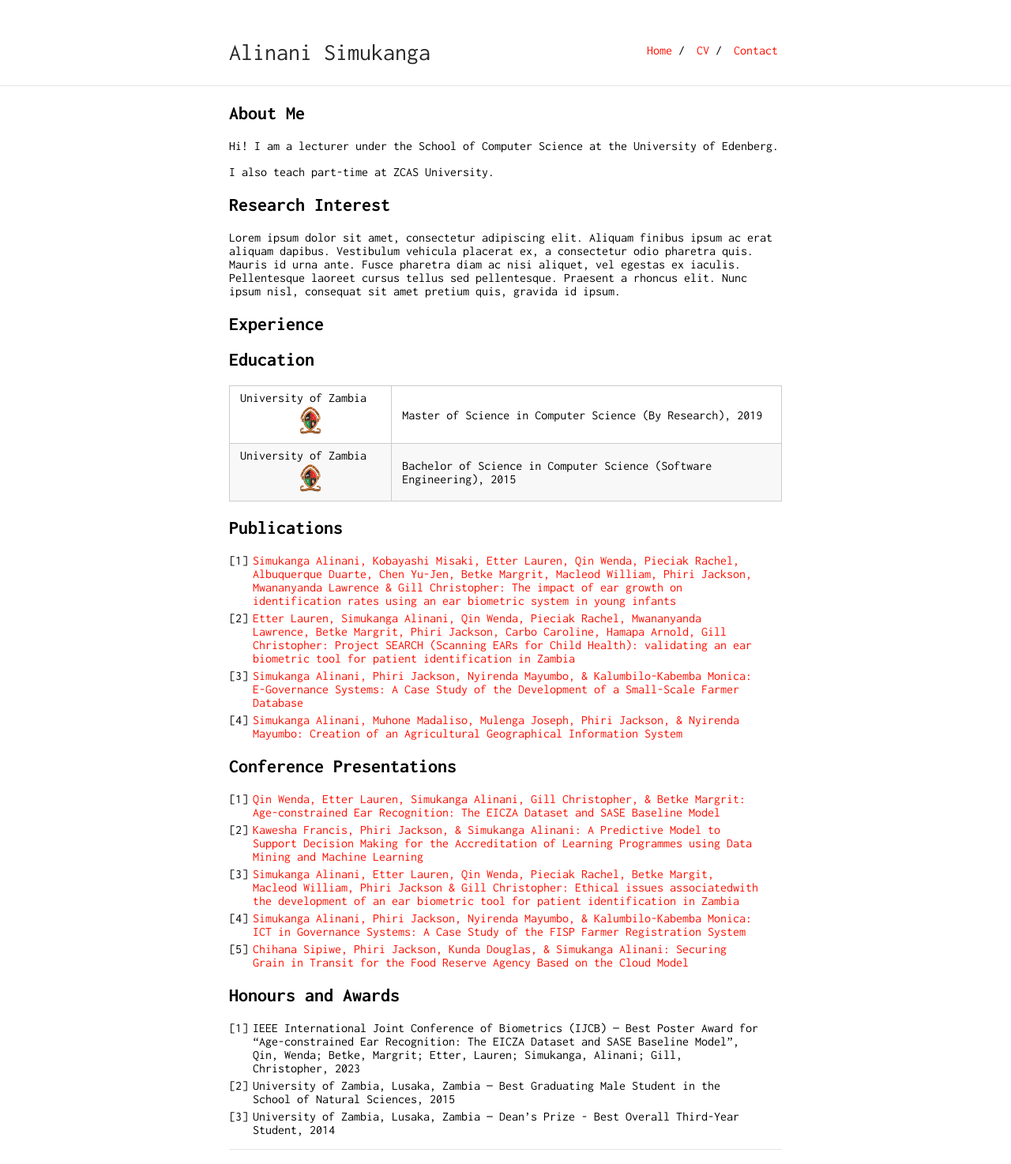
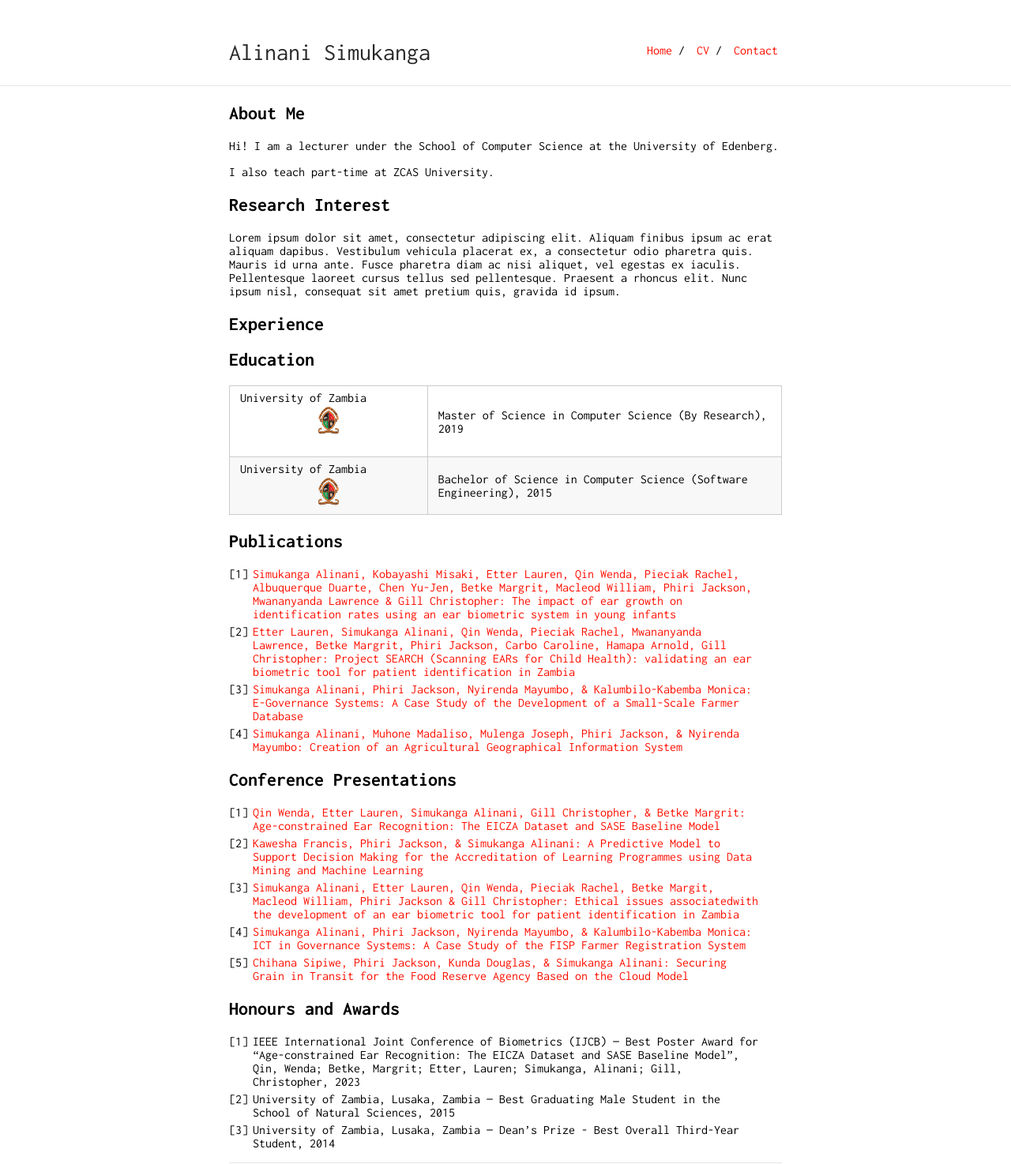
Before and after one commit to a1inani/a1inani.github.io, a Jekyll site: the page built from index.md, in a window 1280 px wide. Shown: the whole page at 79% size. Built offline with Jekyll 4.4.1, drawn with Linux system fonts in a browser that asks for light colours; our own code applies the rules of GitHub Pages for plain Markdown files.

Commit message:
Add blank spaces

```diff
--- a/index.md
+++ b/index.md
@@ -18,7 +18,7 @@
 
 ## Education
 
-University of Zambia <img src="/img/unza.svg" style="height: 40px;" /> | Master of Science in Computer Science (By Research), 2019
+University of Zambia <img src="/img/unza.svg" style="height: 40px;" />&nbsp;&nbsp;&nbsp;&nbsp;&nbsp;&nbsp;&nbsp;&nbsp;&nbsp;&nbsp; | Master of Science in Computer Science (By Research), 2019
 University of Zambia <img src="/img/unza.svg" style="height: 40px;" /> | Bachelor of Science in Computer Science (Software Engineering), 2015
 
 ## Publications
```
